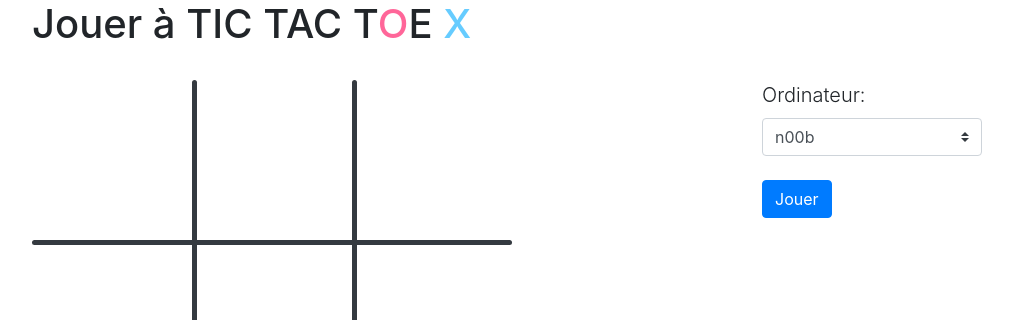
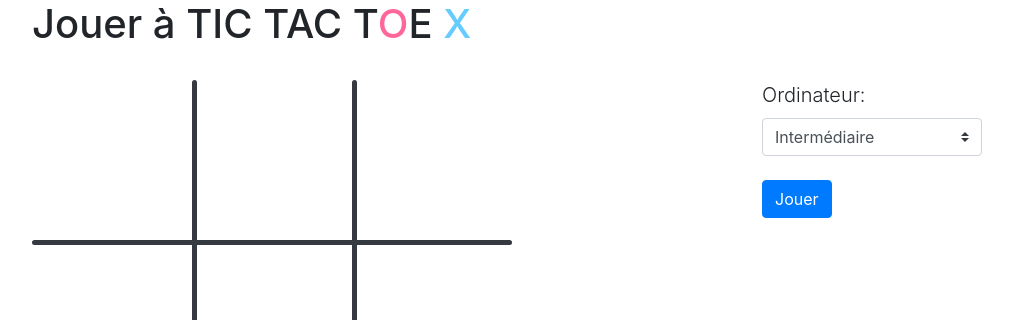
Before and after one commit to jpboudreault/tictactoe, a Django app: page /game/play in a window 1280 px wide. Shown: the part 108-428 px from the top of the page, without its empty margins (53-1066 px from the left). Run offline with Django 3.2, Linux system fonts and the light colour scheme; some libraries are stand-ins or nearby versions.

Commit message:
Fixed a few bugs

```diff
--- a/cpu/services.py
+++ b/cpu/services.py
@@ -14,4 +14,5 @@ def get_cpu(code):
     elif code == 'center':
         return Center()
     else:
-        raise NotImplementedError("The cpu with the code %s could not be found" % code)
+        msg = "The cpu with the code %s could not be found" % code
+        raise NotImplementedError(msg)
--- a/game/static/script/play.js
+++ b/game/static/script/play.js
@@ -66,7 +66,7 @@ function gameOver(gameData) {
     isGameOver = true;
 
     if (!gameData['winningSide'])
-        result = 'fait nul';
+        result = 'fait match nul';
     else if (gameData['cpuFirstPlayer'] && gameData['winningSide'] == 'x')
         result = 'perdu';
     else if (!gameData['cpuFirstPlayer'] && gameData['winningSide'] == 'o')
--- a/game/templates/play.html
+++ b/game/templates/play.html
@@ -31,9 +31,9 @@
                 </div>
                 <div class="row pt-2">
                     <select id="game-cpu" class="custom-select">
-                        <option value="rand">B&eacute;b&eacute; lala</option>
-                        <option value="center" selected>n00b</option>
-                        <option value="xavier">M. Parfait</option>
+                        <option value="rand">D&eacute;butant</option>
+                        <option value="center" selected>Interm&eacute;diaire</option>
+                        <option value="xav">Exp&eacute;rimental</option>
                     </select>
                 </div>
                 <div class="row pt-4">
--- a/game/templates/rules.html
+++ b/game/templates/rules.html
@@ -6,10 +6,9 @@
         le symbole qui leur est attribu&eacute; : <span class="o">O</span> ou <span class="x">X</span>. Le gagnant est
         celui qui arrive &agrave; aligner trois symboles identiques, horizontalement, verticalement ou en diagonale.
         Dans TIC TAC T<span class="o">O</span>E <span class="x">X</span>, le joueur avec les <span class="x">X</span>
-        effectue le premier coup de
-        la partie.</p>
+        effectue le premier coup de la partie.</p>
     <div class="alert alert-warning" role="alert">
-        Note aux joueurs: Xavier affirme que son ordinateur est imbattable.
+        Note aux joueurs: Xavier affirme que son ordinateur Exp&eacute;rimental sera imbattable.
     </div>
     <p><a href="{% url 'play' %}">Accepter et jouer</a></p>
 {% endblock %}
```
